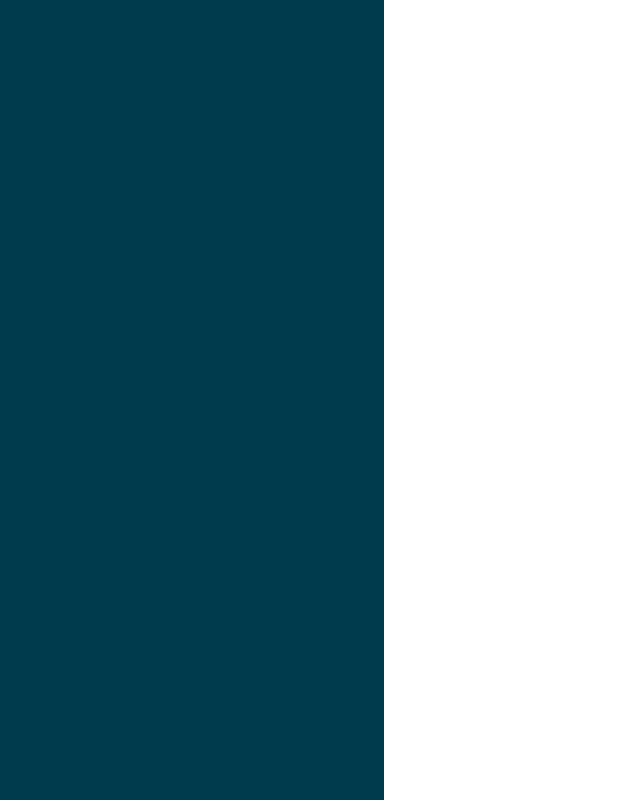
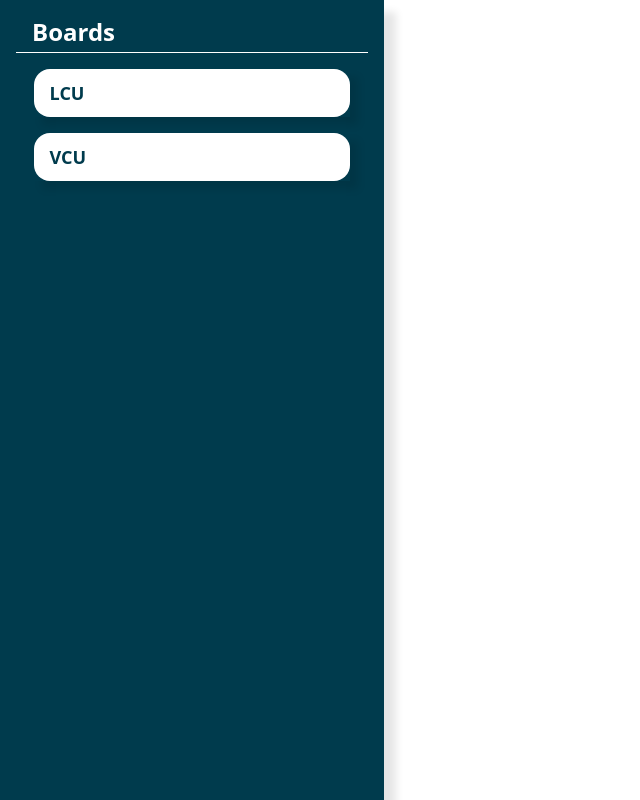
Before and after one commit to HyperloopUPV-H8/adj-valet, a React (Vite) app in the folder adj-valet-front/: page / in a window 1280 px wide. Shown: the whole page, without its empty margins (0-640 px from the left). Built offline with nearby package versions, Linux system fonts and the light colour scheme.

Commit message:
sidebar layout

```diff
--- a/adj-valet-front/src/App.tsx
+++ b/adj-valet-front/src/App.tsx
@@ -1,9 +1,9 @@
 import { Sidebar } from './layout/Sidebar';
 function App() {
     return (
-        <>
+        <div className="h-full">
             <Sidebar></Sidebar>
-        </>
+        </div>
     );
 }
 
--- /dev/null
+++ b/adj-valet-front/src/components/ListItem.tsx
@@ -0,0 +1,14 @@
+
+interface Props {
+    title: string;
+    icon?: string;
+}
+
+export const ListItem = ({ title, icon }: Props) => (
+    <div className="h-12 w-full bg-white rounded-2xl cursor-pointer">
+        <div className="flex items-center h-full px-4">
+            {icon && <img src={icon} alt={title} className="w-6 h-6 mr-4"/>}
+            <p className="text-lg font-semibold text-hupv-blue">{title}</p>
+        </div>
+    </div>
+);
--- /dev/null
+++ b/adj-valet-front/src/components/LoadingSpinner.tsx
@@ -0,0 +1,9 @@
+export const LoadingSpinner = () => (
+    <div role="status">
+        <svg aria-hidden="true" className="w-8 h-8 text-gray-200 animate-spin dark:text-gray-600 fill-hupv-orange" viewBox="0 0 100 101" fill="none" xmlns="http://www.w3.org/2000/svg">
+            <path d="M100 50.5908C100 78.2051 77.6142 100.591 50 100.591C22.3858 100.591 0 78.2051 0 50.5908C0 22.9766 22.3858 0.59082 50 0.59082C77.6142 0.59082 100 22.9766 100 50.5908ZM9.08144 50.5908C9.08144 73.1895 27.4013 91.5094 50 91.5094C72.5987 91.5094 90.9186 73.1895 90.9186 50.5908C90.9186 27.9921 72.5987 9.67226 50 9.67226C27.4013 9.67226 9.08144 27.9921 9.08144 50.5908Z" fill="currentColor"/>
+            <path d="M93.9676 39.0409C96.393 38.4038 97.8624 35.9116 97.0079 33.5539C95.2932 28.8227 92.871 24.3692 89.8167 20.348C85.8452 15.1192 80.8826 10.7238 75.2124 7.41289C69.5422 4.10194 63.2754 1.94025 56.7698 1.05124C51.7666 0.367541 46.6976 0.446843 41.7345 1.27873C39.2613 1.69328 37.813 4.19778 38.4501 6.62326C39.0873 9.04874 41.5694 10.4717 44.0505 10.1071C47.8511 9.54855 51.7191 9.52689 55.5402 10.0491C60.8642 10.7766 65.9928 12.5457 70.6331 15.2552C75.2735 17.9648 79.3347 21.5619 82.5849 25.841C84.9175 28.9121 86.7997 32.2913 88.1811 35.8758C89.083 38.2158 91.5421 39.6781 93.9676 39.0409Z" fill="currentFill"/>
+        </svg>
+        <span className="sr-only">Loading...</span>
+    </div>
+);
--- a/adj-valet-front/src/index.css
+++ b/adj-valet-front/src/index.css
@@ -1,6 +1,19 @@
 @import "tailwindcss";
+
+html, body {
+    height: 100%;
+    margin: 0;
+}
+
+#root {
+    height: 100%;
+}
 
 @theme {
     --color-hupv-orange: #EE7623;
     --color-hupv-blue: #003B4D;
+
+    --shadow-small: 8px 8px 8px 0px rgba(0, 0, 0, 0.1);
+    --shadow-medium: 10px 10px 8px 0px rgba(0, 0, 0, 0.1);
+    --shadow-large: 12px 12px 8px 0px rgba(0, 0, 0, 0.1);
 }
--- a/adj-valet-front/src/layout/Sidebar.tsx
+++ b/adj-valet-front/src/layout/Sidebar.tsx
@@ -1,3 +1,23 @@
+import { ListItem } from "../components/ListItem";
+
 export const Sidebar = () => (
-    <section className="h-[100vh] w-sm bg-hupv-blue"></section>
+    <section className="bg-hupv-blue h-full w-sm p-4 shadow-large">
+
+        <h2 className="text-2xl font-bold text-white mb-1 ml-4">Boards</h2>
+        <hr className="text-white mb-4"/>
+
+        <ul className="mx-auto w-[90%] flex flex-col gap-4">
+            <li className="shadow-small">
+                <ListItem
+                    title="LCU"
+                />
+            </li>
+            <li className="shadow-small">
+                <ListItem
+                    title="VCU"
+                />
+            </li>
+        </ul>
+
+    </section>
 );
```
Also changed, not shown: adj-valet-front/src/context/ADJContext.ts (added).
